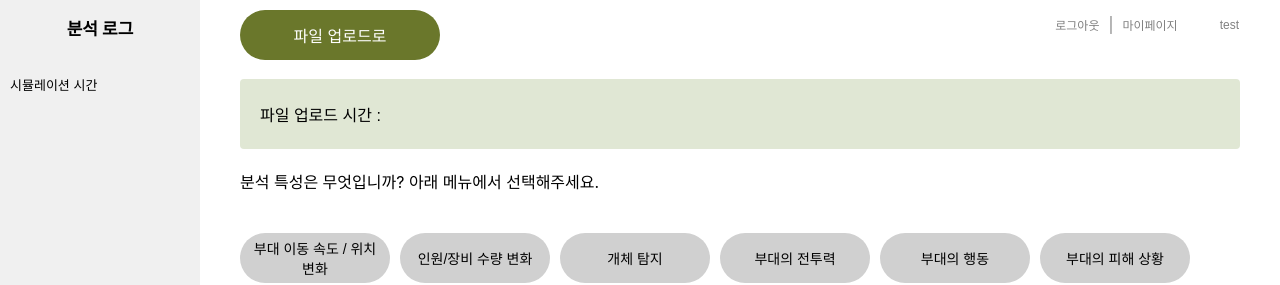
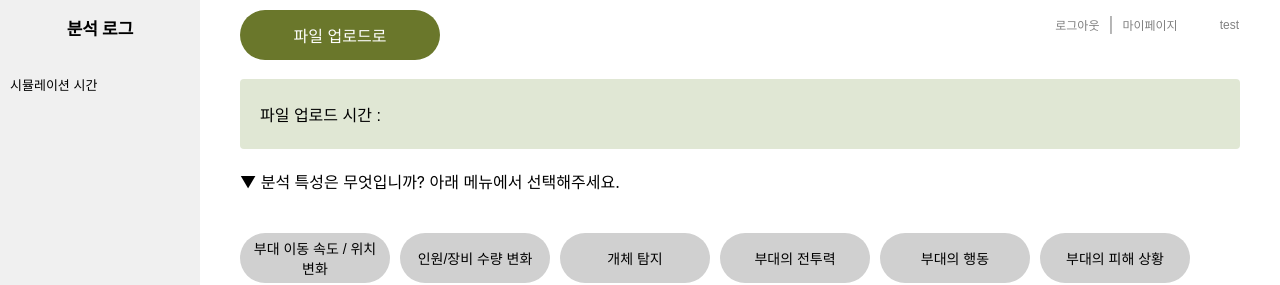
Before and after one commit to WarDataAnalysisModule/WDAM-frontEnd, a React (Create React App) app: page /analysis in a window 1280 px wide. Shown: the top 285 px of the page. Built offline with nearby package versions, Linux system fonts and the light colour scheme; sample sign-in values are in the browser's storage.

Commit message:
Style: 분석 특성&대상 선택 부분 토글형태로 수정

```diff
--- a/src/component/page/Analysis.jsx
+++ b/src/component/page/Analysis.jsx
@@ -96,6 +96,8 @@ function Analysis(props) {
     const [logTime, setLogTime] = useState([]); // 추후에 이 변수를 api로 계속 업데이트
     const [analysisResult, setAnalysisResult] = useState([]);
 
+    const [showSelected, setShowSelected] = useState(true);
+    const selectedTitle = showSelected ? "▼ 분석 특성은 무엇입니까? 아래 메뉴에서 선택해주세요." : "▶ 분석 특성은 무엇입니까? 아래 메뉴에서 선택해주세요.";
     const [showExplain, setShowExplain] = useState(false);
 
     const [chooseExplain, setChooseExplain] = useState(-1);
@@ -105,6 +107,11 @@ function Analysis(props) {
 
     let currentTime = new Date(); // using test 나중에 api 되면 변경 예정
     const [simulTime, setSimulTime] = useState(''); // using test 나중에 api 되면 변경 예정
+
+
+    const handleSelectedClick = () => {
+        setShowSelected(!showSelected);
+    }
 
     const renderContent = () => {
         return (
@@ -211,7 +218,10 @@ function Analysis(props) {
             {/* api로 시간 가져와야함 */}
         </Container>
         <div style={{overflowY: "auto"}}>
-        <p style={{marginLeft: '240px', marginTop: '120px'}}>분석 특성은 무엇입니까? 아래 메뉴에서 선택해주세요.</p>
+
+        <p style={{marginLeft: '240px', marginTop: '120px', cursor: 'pointer'}} onClick={handleSelectedClick}>{selectedTitle}</p>
+        {showSelected && (
+            <>
                 <PropContainer>
                     {ExplainList()}
                 </PropContainer>
@@ -224,10 +234,13 @@ function Analysis(props) {
                 <ObjectContainer>
                     {renderObject()}
                 </ObjectContainer>
+                <Container3><Button title={"분석하기"} onClick={submitAnalysis}></Button></Container3>
+            </>
+        )}
+
         <p style={{marginLeft: '240px'}}>{`${logTime[selectedLog]}
          ${Feature[selectedFeature]} ${TestObject[selectedArmyUnit]}`}</p>
         {/* 테스트용 문구 (api 연결 시 지워야함) */}
-        <Container3><Button title={"분석하기"} onClick={submitAnalysis}></Button></Container3>
 
         <p style={{marginLeft: '240px', marginTop: '0px'}}>분석 결과</p>
         {/*밑의 TextBox에 모듈의 분석 결과를 출력해줌. 그리고 그에 맞는 분석 특성과 대상을 같이 보여줘야함. */}
```
Lines whose indentation alone changed are shown as unchanged.
